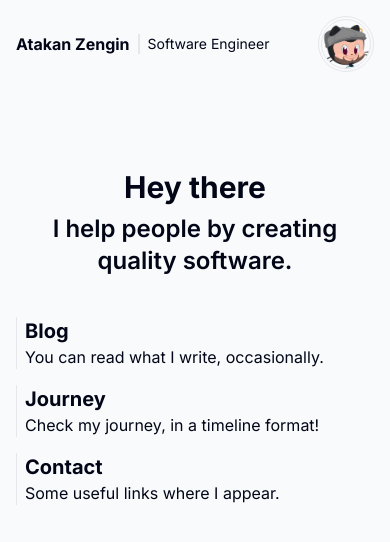
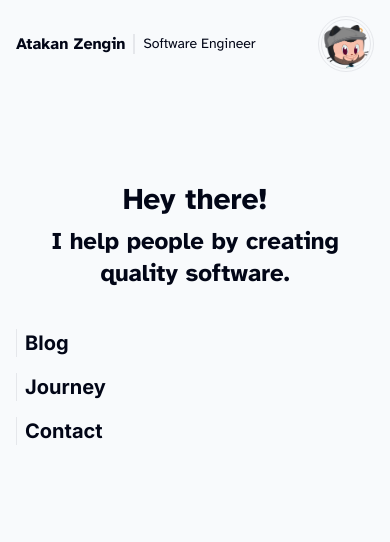
Before and after one commit to atakanzen/atakanzen.com, a Next.js app: page / in a window 390 px wide. Shown: the top 542 px of the page. Built offline with nearby package versions, Linux system fonts and the light colour scheme.

Commit message:
Add Atkinson Hyperlegible to headline, title, and position

```diff
--- a/components/CardNavigation.tsx
+++ b/components/CardNavigation.tsx
@@ -5,7 +5,7 @@ import React from "react";
 type CardNavigationProps = {
   href: Url;
   title: string;
-  description: string;
+  description?: string;
   date?: string;
   internal: boolean;
 };
@@ -24,23 +24,9 @@ const CardNavigation = ({
     >
       <div className="flex justify-between">
         <h3 className="text-xl font-bold ">{title}</h3>
-        <svg
-          xmlns="http://www.w3.org/2000/svg"
-          fill="none"
-          viewBox="0 0 24 24"
-          stroke-width="1.5"
-          stroke="currentColor"
-          className="hidden xl:block text-transparent relative right-2 top-2 text-neutral-700 w-4 h-4 xl:group-hover:block xl:group-hover:text-current xl:group-hover:translate-x-2 xl:group-hover:-translate-y-2 transition-all duration-500"
-        >
-          <path
-            stroke-linecap="round"
-            stroke-linejoin="round"
-            d="M4.5 19.5l15-15m0 0H8.25m11.25 0v11.25"
-          />
-        </svg>
       </div>
-      <p>{description}</p>
-      {date ? <p>{date}</p> : null}
+      {description ? <p>{description}</p> : null}
+      {date ? <p className="text-sm">{date}</p> : null}
     </Link>
   ) : (
     <a
@@ -66,8 +52,8 @@ const CardNavigation = ({
           />
         </svg>
       </div>
-      <p>{description}</p>
-      {date ? <p>{date}</p> : null}
+      {description ? <p>{description}</p> : null}
+      {date ? <p className="text-sm">{date}</p> : null}
     </a>
   );
 };
--- a/components/Sidebar.tsx
+++ b/components/Sidebar.tsx
@@ -1,5 +1,11 @@
+import { Atkinson_Hyperlegible } from "next/font/google";
 import Image from "next/image";
 import Link from "next/link";
+
+const atkinson = Atkinson_Hyperlegible({
+  weight: ["400", "700"],
+  subsets: ["latin"],
+});
 
 export default function Sidebar() {
   return (
@@ -29,7 +35,9 @@ export default function Sidebar() {
           </div>
         </div>
         {/* Title */}
-        <div className="flex items-center justify-center divide-x-2  text-center xl:flex-col xl:mb-4 xl:divide-x-0">
+        <div
+          className={`flex items-center justify-center divide-x-2  text-center xl:flex-col xl:mb-4 xl:divide-x-0 ${atkinson.className}`}
+        >
           <Link href="/">
             {" "}
             <p className="text-base xs:text-xl  xl:text-2xl 2xl:text-3xl font-bold pr-2 xl:pr-0">
@@ -37,7 +45,7 @@ export default function Sidebar() {
             </p>
           </Link>
 
-          <p className="text-sm xs:text-base xl:text-l 2xl:text-xl dark:text-slate-400 pl-2">
+          <p className="text-sm xs:text-base xl:text-l 2xl:text-xl dark:text-neutral-300 pl-2">
             Software Engineer
           </p>
         </div>
--- a/pages/blog/[slug].tsx
+++ b/pages/blog/[slug].tsx
@@ -2,12 +2,15 @@ import { POST_PATHS, getPostSlug, postFilePaths } from "@/lib/mdx";
 import fs from "fs";
 import { GetStaticPaths, GetStaticProps, InferGetStaticPropsType } from "next";
 import path from "path";
-import React, { useEffect } from "react";
+import React from "react";
 import { serialize } from "next-mdx-remote/serialize";
 import { MDXRemote, MDXRemoteSerializeResult } from "next-mdx-remote";
 import Link from "next/link";
 import { NextSeo } from "next-seo";
 import { getOpenGraphImage } from "@/lib/opengraph";
+import { Inter } from "next/font/google";
+
+const inter = Inter({ subsets: ["latin"] });
 
 type Props = {
   mdxSource: MDXRemoteSerializeResult<
@@ -39,6 +42,8 @@ const components = {
       </span>
     </>
   ),
+  // p: (props: any) => <p {...props} className={`${inter.className}`}></p>,
+  // li: (props: any) => <li {...props} className={`${inter.className}`}></li>,
 };
 
 const PostPage = ({
@@ -79,7 +84,7 @@ const PostPage = ({
             Blog
           </Link>
         </div>
-        <article className="prose sm:prose-lg max-w-none pt-4 dark:prose-invert prose-a:underline prose-pre:max-w-xs prose-pre:sm:max-w-none prose-pre:dark:bg-neutral-800 prose-pre:bg-neutral-900">
+        <article className="prose sm:prose-lg max-w-none pt-4 dark:prose-invert prose-a:underline prose-pre:max-w-xs prose-pre:sm:max-w-none prose-pre:dark:bg-neutral-800 prose-pre:bg-neutral-900 prose-p:">
           <MDXRemote {...mdxSource} components={components} lazy />
         </article>
         <div className="flex items-center w-full gap-2 font-semibold pt-4">
--- a/pages/index.tsx
+++ b/pages/index.tsx
@@ -2,18 +2,19 @@ import CardNavigation from "@/components/CardNavigation";
 import { CardNavigationProps } from "@/components/CardNavigation";
 import { getOpenGraphImage } from "@/lib/opengraph";
 import { NextSeo } from "next-seo";
+import { Atkinson_Hyperlegible } from "next/font/google";
 
 const navigationCards: CardNavigationProps[] = [
   {
     href: "/blog",
     title: "Blog",
-    description: "You can read what I write, occasionally.",
+    // description: "You can read what I write, occasionally.",
     internal: true,
   },
   {
     href: "/my-journey",
     title: "Journey",
-    description: "Check my journey, in a timeline format!",
+    // description: "Check my journey, in a timeline format!",
     internal: true,
   },
   // {
@@ -24,10 +25,15 @@ const navigationCards: CardNavigationProps[] = [
   {
     href: "/contact",
     title: "Contact",
-    description: "Some useful links where I appear.",
+    // description: "Some useful links where I appear.",
     internal: true,
   },
 ];
+
+const atkinson = Atkinson_Hyperlegible({
+  weight: ["400", "700"],
+  subsets: ["latin"],
+});
 
 export default function Home() {
   return (
@@ -59,18 +65,18 @@ export default function Home() {
       ></NextSeo>
 
       <div className="flex flex-col items-center justify-center md:h-full gap-10">
-        <div className="text-center xl:tracking-tight ">
-          <h1 className="text-3xl xl:text-6xl font-bold mb-2">Hey there</h1>
+        <div className={`text-center xl:tracking-tight ${atkinson.className}`}>
+          <h1 className="text-3xl xl:text-6xl font-bold mb-2">Hey there!</h1>
           <h2 className="text-2xl xl:text-5xl font-semibold">
             I help people by creating quality software.
           </h2>
         </div>
-        <div className="grid grid-cols-1 gap-4 max-w-xl w-full">
+        <div className="grid grid-cols-1 xl:grid-cols-3 gap-4 xl:gap-8 max-w-md w-full">
           {navigationCards.map((nc, i) => (
             <CardNavigation
               key={i}
               title={nc.title}
-              description={nc.description}
+              // description={nc.description}
               internal
               href={nc.href}
             />
```
